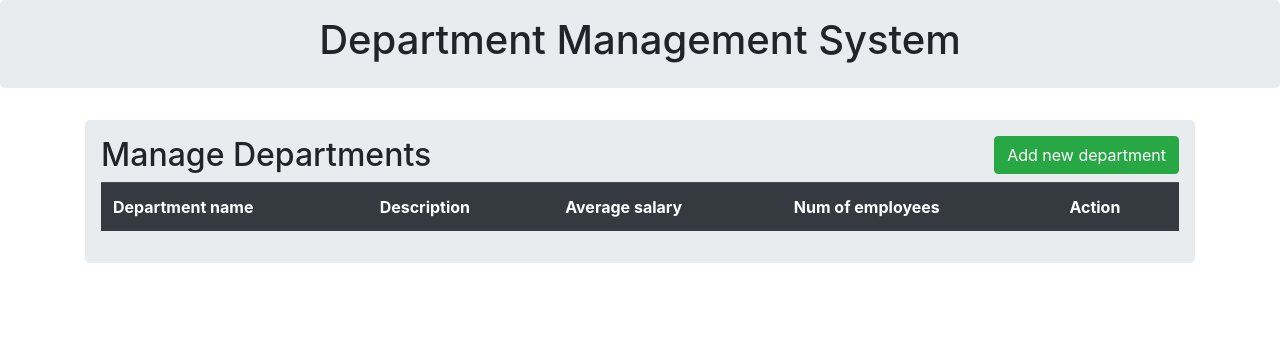
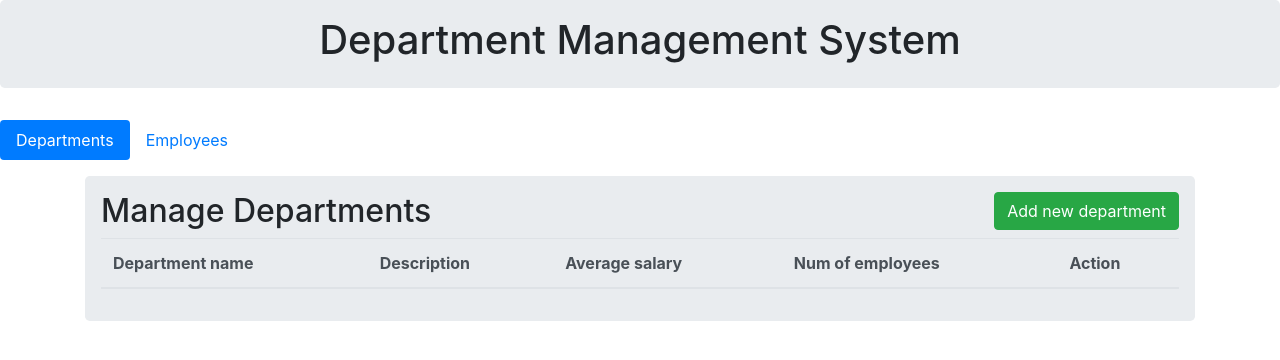
Before and after one commit to nosoccus/department-app, a Flask app: page /department in a window 1280 px wide. Shown: the top 360 px of the page. Run offline with Flask 2, Linux system fonts and the light colour scheme; data that the repository does not hold is empty; some libraries are stand-ins or nearby versions.

Commit message:
minor changes

```diff
--- a/app.py
+++ b/app.py
@@ -34,13 +34,20 @@ class Employee(db.Model):
     birth_date = db.Column(db.Date())
     salary = db.Column(db.Integer())
     emp_department = db.Column(db.String(30))
+    department_id = db.Column(db.Integer, db.ForeignKey("department.id_dep"))
 
-    def __init__(self, first_name, last_name, birth_date, salary, emp_department):
+    def __init__(self, first_name, last_name, birth_date, salary, emp_department, department_id):
         self.first_name = first_name
         self.last_name = last_name
         self.birth_date = birth_date
         self.salary = salary
         self.emp_department = emp_department
+        self.department_id = department_id
+
+    # @classmethod
+    # def birthdate_filter(cls, min_date, max_date):
+    #     return cls.query.filter(
+    #         cls.birth_date.between(min_date, max_date)).all()
 
 
 # This is the index route where we are going to
@@ -119,8 +126,9 @@ def emp_insert():
         birth_date = request.form['birth_date']
         salary = request.form['salary']
         emp_department = request.form['emp_department']
+        department_id = request.form['department_id']
 
-        my_data = Employee(first_name, last_name, birth_date, salary, emp_department)
+        my_data = Employee(first_name, last_name, birth_date, salary, emp_department, department_id)
         db.session.add(my_data)
         db.session.commit()
 
@@ -141,6 +149,7 @@ def emp_update():
         my_data.birth_date = request.form['birth_date']
         my_data.salary = request.form['salary']
         my_data.emp_department = request.form['emp_department']
+        my_data.department_id = request.form['department_id']
 
         db.session.commit()
         flash("Employee updated successfully")
@@ -161,3 +170,10 @@ def emp_delete(id_emp):
 
 if __name__ == "__main__":
     app.run(debug=True)
+
+"""
+TODO: connect employees with departments;
+      calculate avg salary
+      calculate num of employees
+      employees/departments tabs
+"""
--- a/templates/departments_index.html
+++ b/templates/departments_index.html
@@ -2,9 +2,16 @@
 {% include 'header.html' %}
 
 
-{% block title %} Home {% endblock %}
-
 {% block body %}
+    <ul class="nav nav-pills">
+        <li class="nav-item">
+            <a class ="nav-link active" href="/department">Departments</a>
+        </li>
+        <li class="nav-item">
+            <a class ="nav-link" href="/employee">Employees</a>
+        </li>
+    </ul>
+    <div><p></p></div>
 
 <div class="container">
     <div class="row">
@@ -30,7 +37,8 @@
                 {% endwith %}
 
 
-                <table class="table table-hover table-dark">
+                <table class="table table-hover table-light ">
+                <thead class="thead-light">
                     <tr>
                         <th>Department name</th>
                         <th>Description</th>
@@ -38,6 +46,8 @@
                         <th>Num of employees</th>
                         <th>Action</th>
                     </tr>
+                </thead>
+
 
 
                    {% for row in departments %}
@@ -70,7 +80,6 @@
                    <input type="hidden"  name="id_dep" value="{{row.id_dep}}">
                   <input type="text" class="form-control" name="dep_name" value="{{row.dep_name}}">
                </div>
-
 
                <div class="form-group">
                   <label>Description:</label>
--- a/templates/header.html
+++ b/templates/header.html
@@ -5,16 +5,15 @@
 {% endblock %}
 
 {% block body %}
+<script src="https://ajax.googleapis.com/ajax/libs/jquery/3.4.1/jquery.min.js"></script>
+<script src="https://maxcdn.bootstrapcdn.com/bootstrap/4.3.1/js/bootstrap.min.js"></script>
+<link href="https://maxcdn.bootstrapcdn.com/bootstrap/4.3.1/css/bootstrap.min.css" rel="stylesheet"/>
 
 <div class="jumbotron p-3">
     <div class="well text-center">
         <h1>Department Management System</h1>
     </div>
- <!--   <ul class="nav nav-pills nav-justified">
-        <li class="active"><a href="#">Departments</a></li>
-        <li><a href="#">Employees</a></li>
-    </ul>
-    -->
+
 </div>
 
 {% endblock %}
```
Also changed, not shown: templates/employees_index.html (+23 -5 lines).
